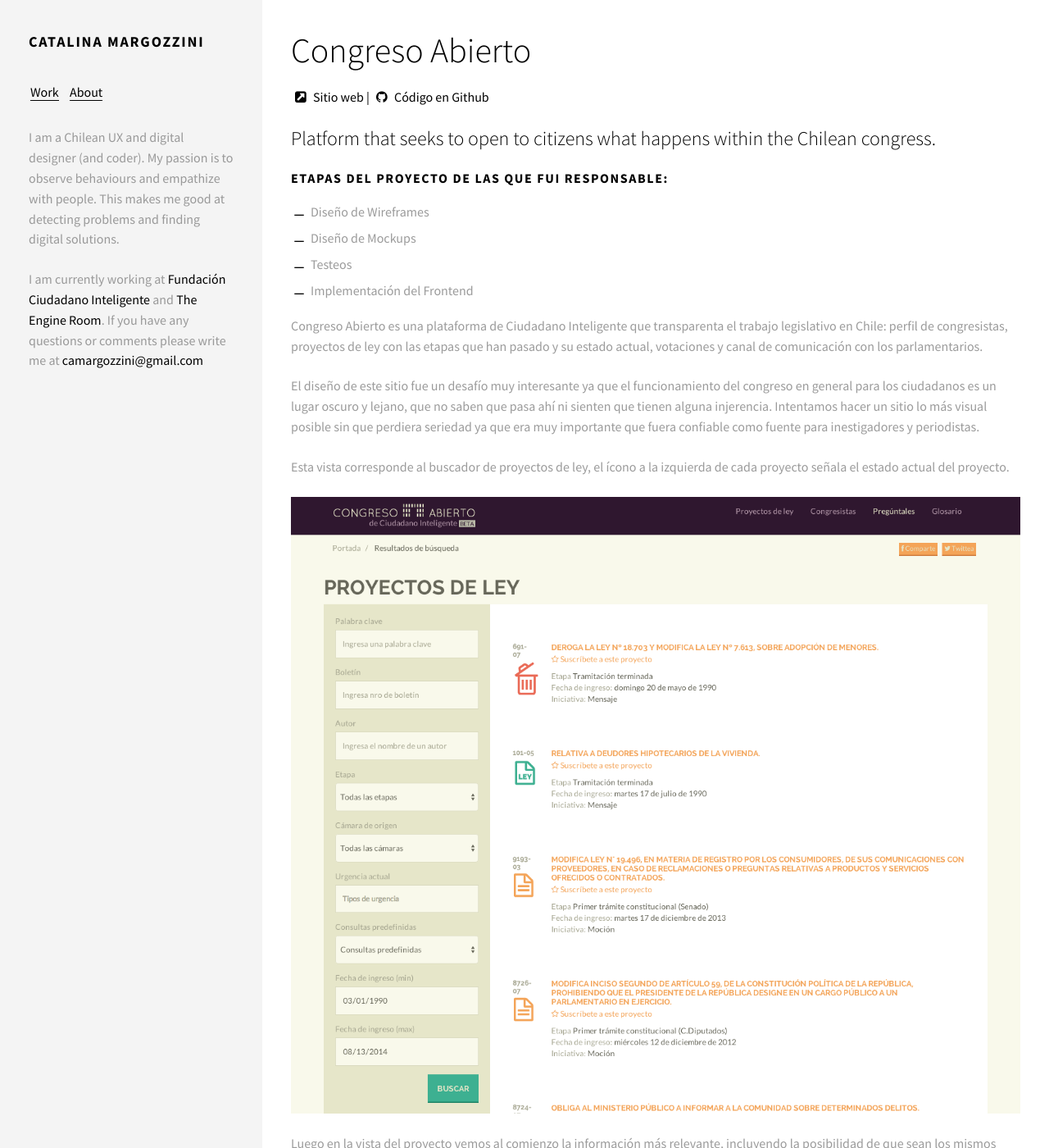
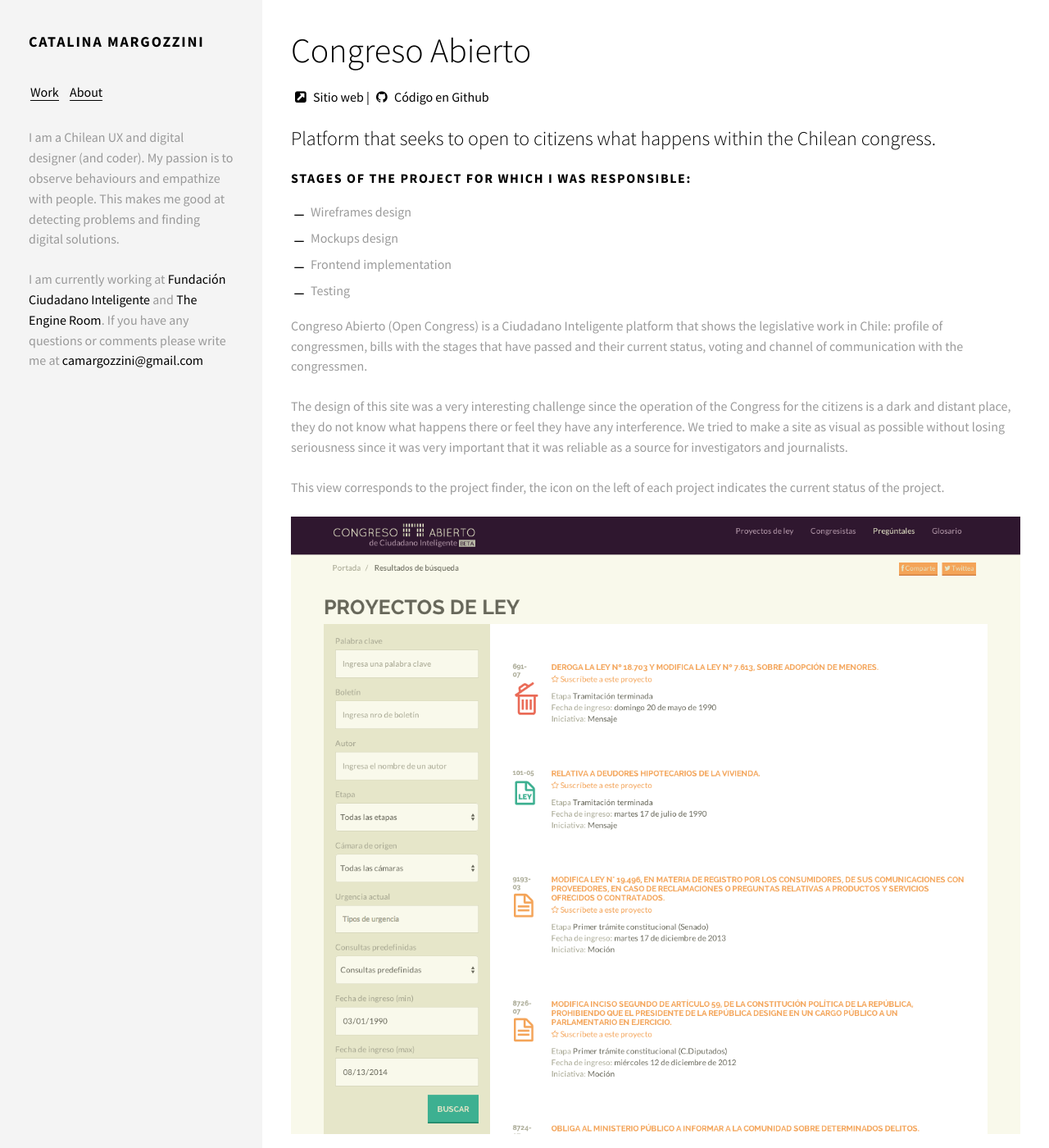
Before and after one commit to camargozzini/portafolio-camargozzini, a Jekyll site: the page built from _posts/2014-01-01-congresoabierto.markdown, in a window 1280 px wide and 1400 px high. Shown: the whole window at 82% size. Built offline with Jekyll 4.4.1, drawn with Linux system fonts in a browser that asks for light colours; nearby versions of some CDN libraries; some of the changed text lies outside the part shown.

Commit message:
COngreso abierto

```diff
--- a/_posts/2014-01-01-congresoabierto.markdown
+++ b/_posts/2014-01-01-congresoabierto.markdown
@@ -13,26 +13,26 @@
 
 <h3>{{ page.description }}</h3>
 
-<h4>Etapas del proyecto de las que fui responsable:</h4>
+<h4>Stages of the project for which I was responsible:</h4>
 <ul class="linea list-unstyled">
-  <li>Diseño de Wireframes</li>
-  <li>Diseño de Mockups</li>
-  <li>Testeos</li>
-  <li>Implementación del Frontend</li>
+<li>Wireframes design</li>
+<li>Mockups design</li>
+<li>Frontend implementation</li>
+<li>Testing</li>
 </ul>
 
-Congreso Abierto es una plataforma de Ciudadano Inteligente que transparenta el trabajo legislativo en Chile: perfil de congresistas, proyectos de ley con las etapas que han pasado y su estado actual, votaciones y canal de comunicación con los parlamentarios.
+Congreso Abierto (Open Congress) is a Ciudadano Inteligente platform that shows the legislative work in Chile: profile of congressmen, bills with the stages that have passed and their current status, voting and channel of communication with the congressmen.
 
-El diseño de este sitio fue un desafío muy interesante ya que el funcionamiento del congreso en general para los ciudadanos es un lugar oscuro y lejano, que no saben que pasa ahí ni sienten que tienen alguna injerencia. Intentamos hacer un sitio lo más visual posible sin que perdiera seriedad ya que era muy importante que fuera confiable como fuente para inestigadores y periodistas.
+The design of this site was a very interesting challenge since the operation of the Congress for the citizens is a dark and distant place, they do not know what happens there or feel they have any interference. We tried to make a site as visual as possible without losing seriousness since it was very important that it was reliable as a source for investigators and journalists.
 
-Esta vista corresponde al buscador de proyectos de ley, el ícono a la izquierda de cada proyecto señala el estado actual del proyecto.
+This view corresponds to the project finder, the icon on the left of each project indicates the current status of the project.
 
 <img src="{{ site.baseurl }}img/content/ca02.png" class="img-responsive">
 
-Luego en la vista del proyecto vemos al comienzo la información más relevante, incluyendo la posibilidad de que sean los mismos visitantes del sitio quienes agregen los tags según los nombres que se conocen informalmente.
+In the project view, we see at the beginning the most relevant information, including the possibility that users are the ones who add the tags to the bills, according to the names that are known informally.
 
 <img src="{{ site.baseurl }}img/content/ca01.png" class="img-responsive">
 
-Esta vista muestra las últimas votaciones en el congreso. Al pasar por encima se puede saber exactamente quien votó de que forma.
+This view shows the last votes in the congress. Hovering above you can know exactly who voted that way.
 
 <img src="{{ site.baseurl }}img/content/ca04.png" class="img-responsive">
```
Also changed, not shown: _posts/2013-01-01-votainteligente2013.markdown (+16 -5 lines), _posts/2014-01-01-fci.markdown (+4 -4 lines).
